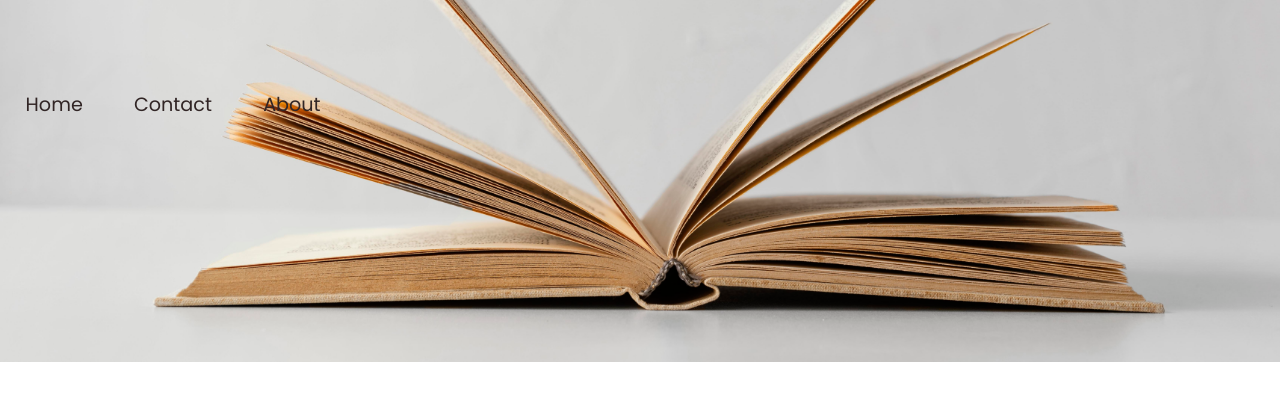
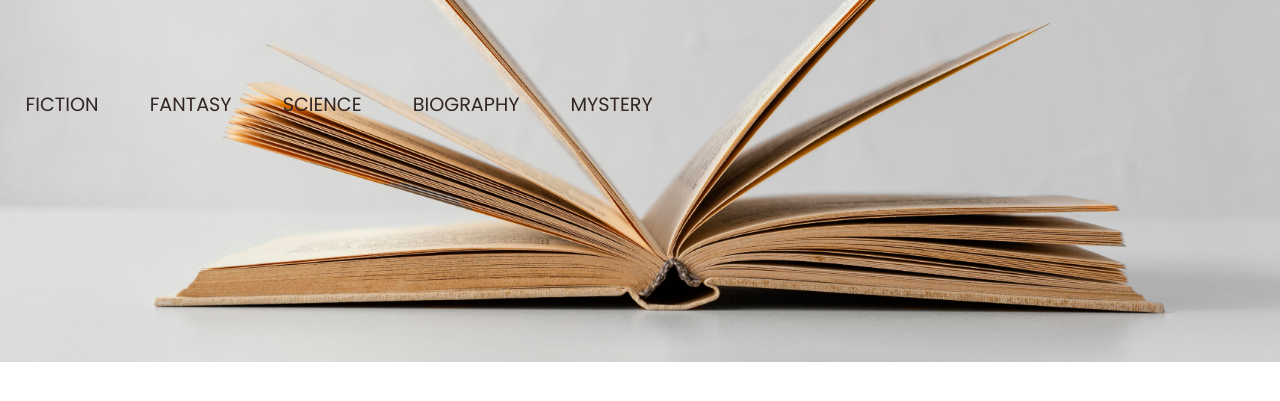
Before and after one commit to harshithm369/bookify, a plain HTML site: page index.html in a window 1280 px wide. Shown: the part 395-796 px from the top of the page. Drawn offline with Linux system fonts and the light colour scheme.

Commit message:
index.html

```diff
--- a/index.html
+++ b/index.html
@@ -58,13 +58,16 @@
             <p id="demo"></p>
         </div>
         <div class="catagory">
-            <ul>
-                <li><a href="">Home</a></li>
-                <li><a href="">Contact</a></li>
-                <li><a href="">About</a></li>
+            <ul class="catagorylist">
+                <li class="catagoryitem"><a href="">FICTION</a></li>
+                <li class="catagoryitem"><a href="">FANTASY</a></li>
+                <li class="catagoryitem"><a href="">SCIENCE</a></li>
+                <li class="catagoryitem"><a href="">BIOGRAPHY</a></li>
+                <li class="catagoryitem"><a href="">MYSTERY</a></li>
 
             </ul>
         </div>
+
 
 
 
```
